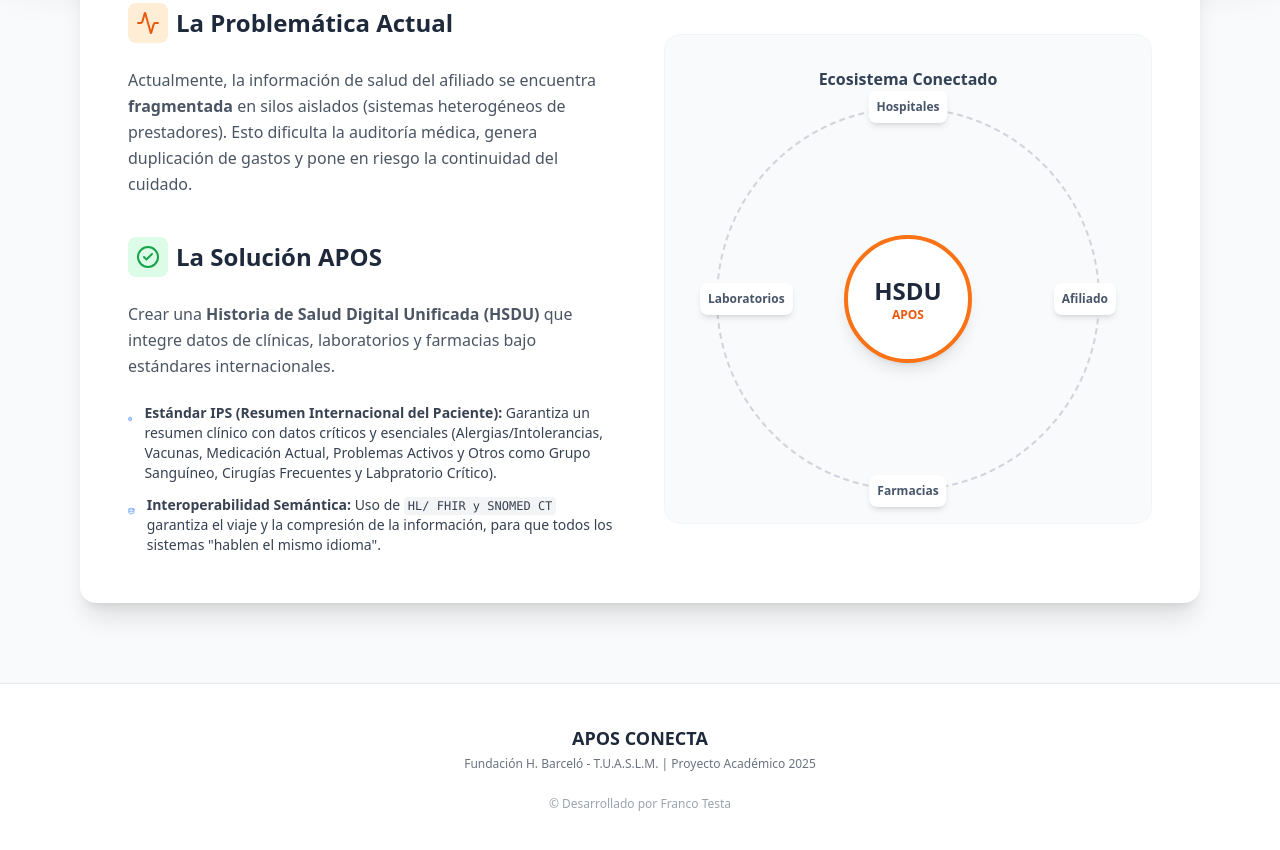
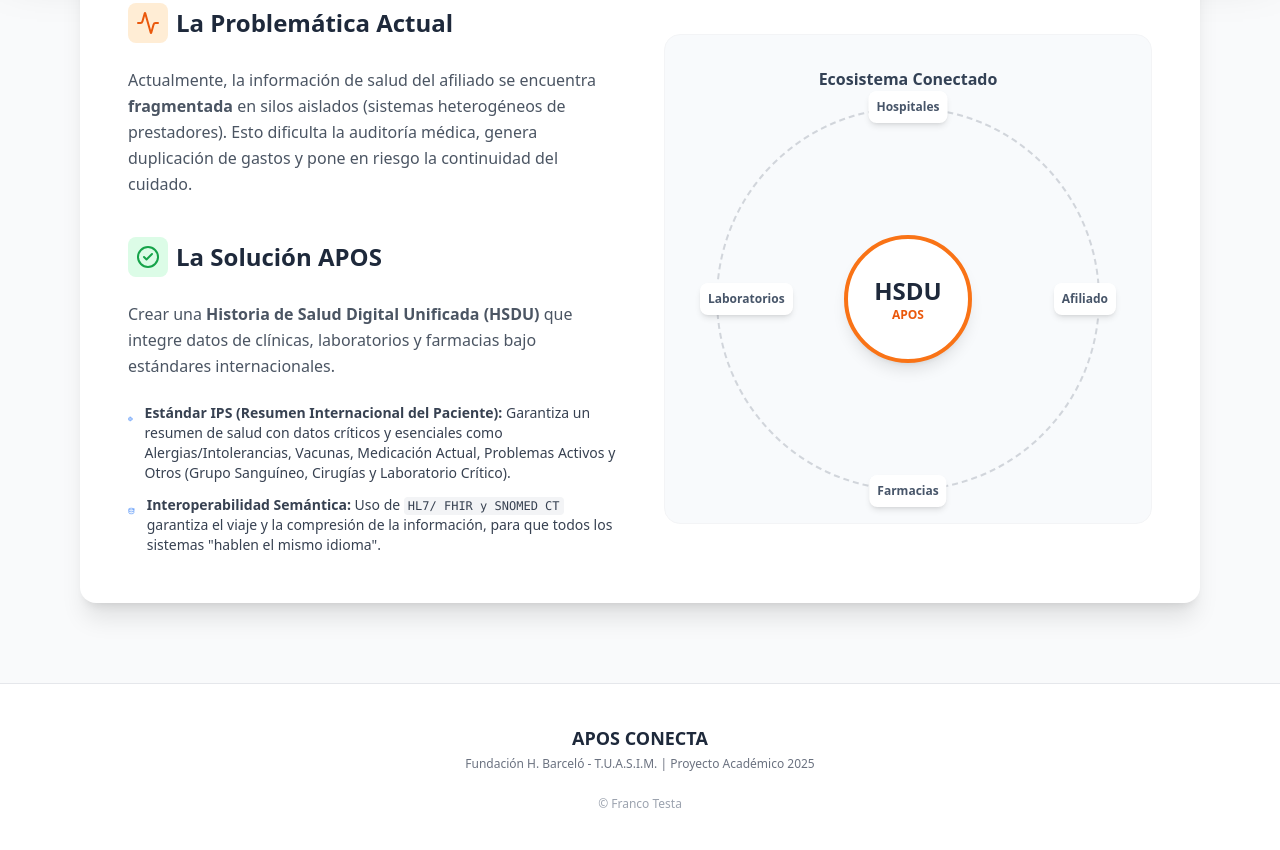
Before and after one commit to francote7/aposconectapresent, a plain HTML site: page index.html in a window 1280 px wide. Shown: the part 525-1375 px from the top of the page. Drawn offline with nearby package versions, Linux system fonts and the light colour scheme.

Commit message:
Add files via upload

```diff
--- a/index.html
+++ b/index.html
@@ -118,11 +118,11 @@
                         <ul class="space-y-3">
                             <li class="flex items-start gap-3 text-sm text-gray-700">
                                 <i data-lucide="globe" class="text-blue-500 mt-1" width="16"></i>
-                                <span><strong>Estándar IPS (Resumen Internacional del Paciente):</strong> Garantiza un resumen clínico con datos críticos y esenciales (Alergias/Intolerancias, Vacunas, Medicación Actual, Problemas Activos y Otros como Grupo Sanguíneo, Cirugías Frecuentes y Labpratorio Crítico).</span>
+                                <span><strong>Estándar IPS (Resumen Internacional del Paciente):</strong> Garantiza un resumen de salud con datos críticos y esenciales como Alergias/Intolerancias, Vacunas, Medicación Actual, Problemas Activos y Otros (Grupo Sanguíneo, Cirugías y Laboratorio Crítico).</span>
                             </li>
                             <li class="flex items-start gap-3 text-sm text-gray-700">
                                 <i data-lucide="database" class="text-blue-500 mt-1" width="16"></i>
-                                <span><strong>Interoperabilidad Semántica:</strong> Uso de <span class="font-mono text-xs bg-gray-100 px-1 py-0.5 rounded">HL/ FHIR y SNOMED CT</span> garantiza el viaje y la compresión de la información, para que todos los sistemas "hablen el mismo idioma".</span>
+                                <span><strong>Interoperabilidad Semántica:</strong> Uso de <span class="font-mono text-xs bg-gray-100 px-1 py-0.5 rounded">HL7/ FHIR y SNOMED CT</span> garantiza el viaje y la compresión de la información, para que todos los sistemas "hablen el mismo idioma".</span>
                             </li>
                         </ul>
                     </div>
@@ -325,9 +325,9 @@
     <footer class="bg-white border-t border-gray-200 py-10 flex-shrink-0">
         <div class="max-w-6xl mx-auto px-6 text-center">
             <h3 class="text-lg font-bold text-slate-800 mb-1">APOS CONECTA</h3>
-            <p class="text-xs text-gray-500 mb-6">Fundación H. Barceló - T.U.A.S.L.M. | Proyecto Académico 2025</p>
+            <p class="text-xs text-gray-500 mb-6">Fundación H. Barceló - T.U.A.S.I.M. | Proyecto Académico 2025</p>
             <div class="text-xs text-gray-400">
-                &copy; Desarrollado por Franco Testa
+                &copy; Franco Testa
             </div>
         </div>
     </footer>
```
